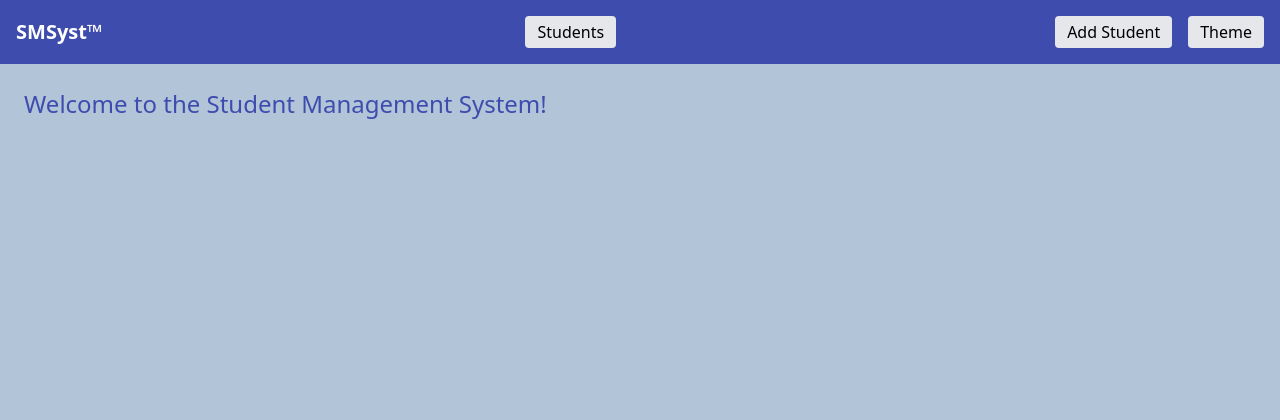
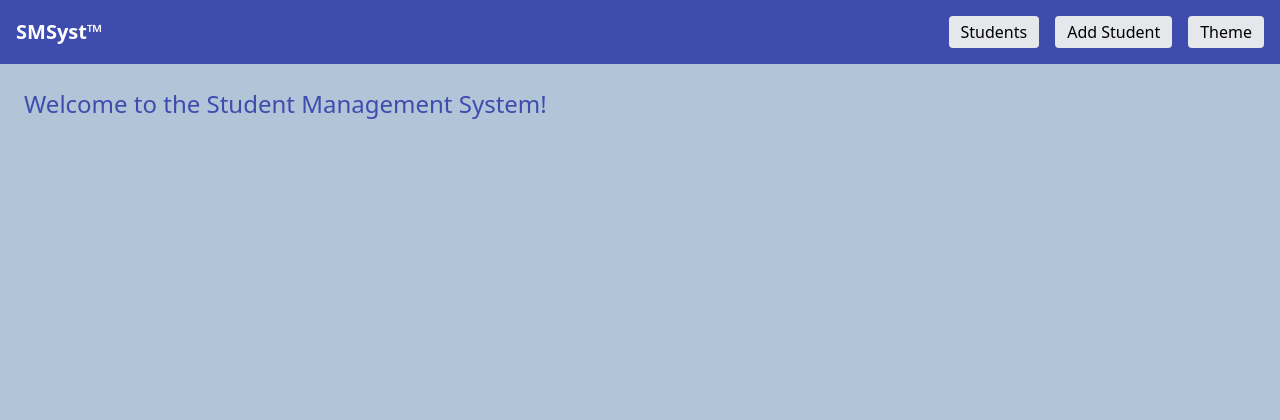
Before and after one commit to Kallol7/Student-Management-System, a Django app: page / in a window 1280 px wide. Shown: the top 420 px of the page. Run offline with Django 5.2, Linux system fonts and the light colour scheme; some libraries are stand-ins or nearby versions.

Commit message:
Update base.html

```diff
--- a/studentmanage/templates/studentmanage/base.html
+++ b/studentmanage/templates/studentmanage/base.html
@@ -35,7 +35,7 @@
 
         <a href="{% url 'students' %}" class="px-3 py-1 bg-gray-200 text-black rounded md:ml-auto md:mr-4">Students</a>
 
-        <a href="{% url 'student_form' %}" class="px-3 py-1 bg-gray-200 text-black rounded md:ml-auto md:mr-4">Add Student</a>
+        <a href="{% url 'student_form' %}" class="px-3 py-1 bg-gray-200 text-black rounded md:mr-4">Add Student</a>
 
         <div class="relative">
             <button id="theme-button" onclick="toggleVisibility('theme-menu')"
```
